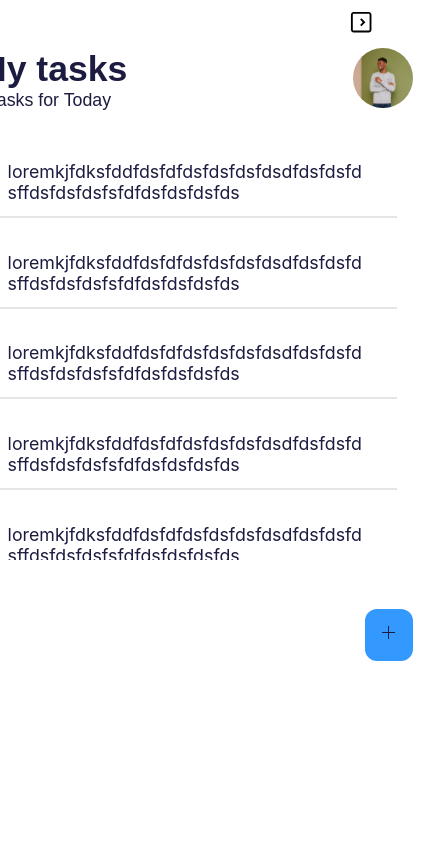
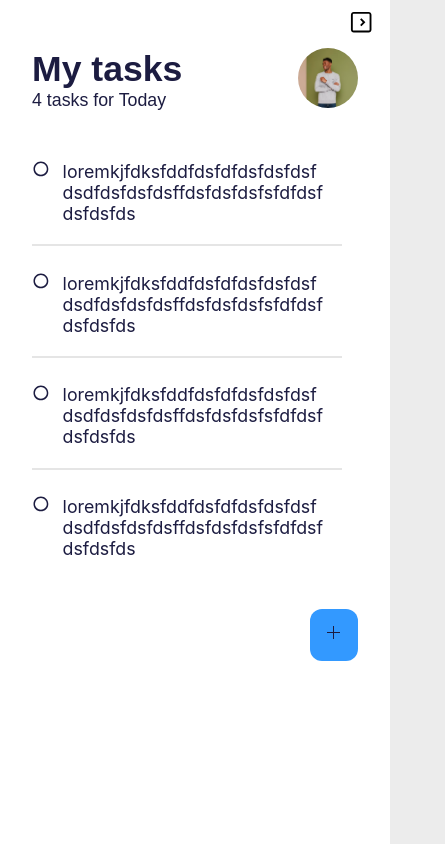
Before and after one commit to thanhtutzaw/todolist3, a React (Create React App) app: page / in a window 390 px wide. Shown: the whole page, 445 px wide, since content can reach past the window. Built offline with nearby package versions, Linux system fonts and the light colour scheme.

Commit message:
responsive error fiexed

```diff
--- a/src/App.css
+++ b/src/App.css
@@ -26,15 +26,18 @@ body {
   justify-content: center;
   background-color: rgb(236, 236, 236);
   /* border: 3px solid red; */
-  min-height: 100vh;
+  /* min-height: 90vh; */
 }
 .main {
+  min-height: 100vh;
   max-width: 500px;
+  width:100vw;
+  /* border: 3px solid red; */
+
   /* border: 2px solid red; */
   /* background-color: #282c34; */
   background-color: white;
   /* min-height: 86vh; */
-  min-height: 100vh;
   /* min-width:60vw; */
   color: var(--primary-color);
   font-size: calc(10px + 2vmin);
@@ -107,10 +110,8 @@ ul li {
   height: 400px;
   overflow-y: auto;
 
-  /* border: 2px solid red; */
 }
 .todo-parent {
-  /* border-bottom: 2px solid black; */
   display: block;
 }
 .todo-checkbox {
@@ -124,18 +125,15 @@ ul li {
   font-size: 1.4rem;
   color: rgb(0, 0, 0);
   padding: 0.7rem;
-  /* background-color: rgba(182, 182, 182, 0.383); */
   background-color: transparent;
   border: none;
-  /* margin-top:-3px; */
 }
 .btn:focus {
   outline: none;
 }
 
 @media (max-width: 991px) {
-  .todo-parent {
-    max-width: 100%;
+  .container{
   }
   .todo-parent::-webkit-scrollbar {
     visibility: visible;
```
